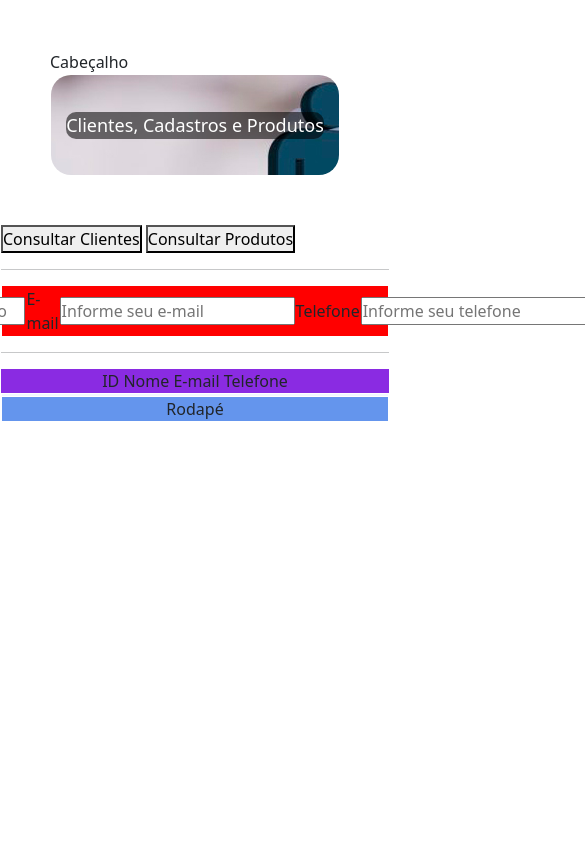
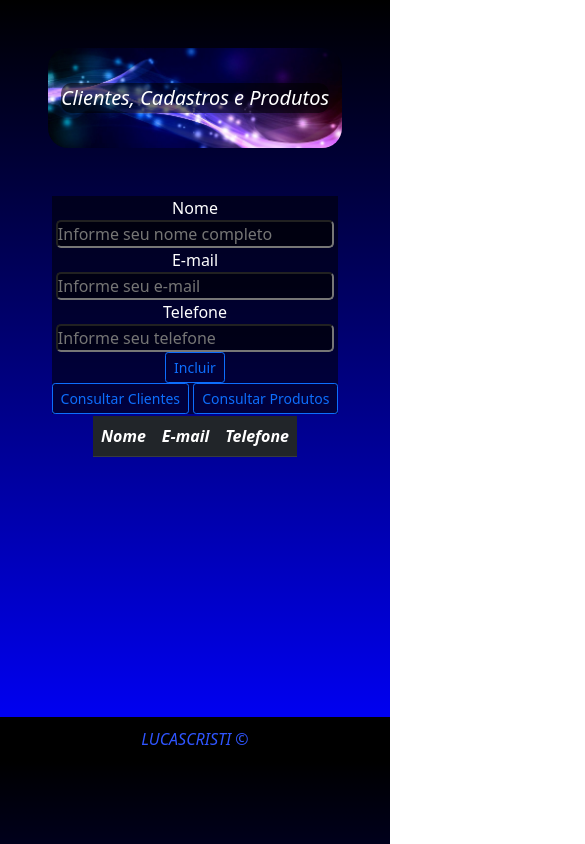
Before and after one commit to LucasCristi/React21, a plain HTML site: page aula010622/Consulta.html in a window 390 px wide. Shown: the top 844 px of the page, 585 px wide, since content can reach past the window. Drawn offline with nearby package versions, Linux system fonts and the light colour scheme; no server answers.

Commit message:
Feito estilização, responsividade e mudanças no layout. Realizar alterações e verificar pequena borda

```diff
--- /dev/null
+++ b/EstruturaHTML/Exemplo.css
@@ -0,0 +1,50 @@
+.container {
+    display: grid;
+    /* grid-template-columns: 100px 100px 100px; */
+    grid-template-rows: 100px 100px 100px;
+    grid-gap: 1rem;
+}
+
+.container>div {
+    display: flex;
+    justify-content: center;
+    align-items: center;
+    border-radius: 3px;
+    background-color: blue;
+    font: 50px Helvetica;
+    color: #fff;
+}
+
+.item1 {}
+
+.item2 {
+    grid-column-start: 2;
+    grid-column-end: 4;
+
+}
+
+.item3 {
+    grid-row-start: 2;
+    grid-row-end: 10;
+}
+
+.item4 {
+    grid-row-start: 2;
+    grid-row-end: 10;
+    grid-column-start: 2;
+    grid-column-end: 4;
+}
+
+.item6 {
+    grid-column-start: 2;
+    grid-column-end: 4;
+}
+
+@media screen (max-width:480px) {
+    .container {
+        display: flex;
+        justify-content: center;
+        align-items: center;
+
+    }
+}
--- a/aula010622/Consulta.html
+++ b/aula010622/Consulta.html
@@ -15,7 +15,6 @@
 <body onload="load()">
     <header>
         <div class="container p-5">
-            Cabeçalho
             <div class="containerimg">
                 <label class="topo">Clientes, Cadastros e Produtos</label>
             </div>
@@ -23,10 +22,7 @@
         </div>
     </header>
 
-    <button>Consultar Clientes</button>
-    <button>Consultar Produtos</button>
 
-    <hr />
     <thead class="thead">
 
 
@@ -39,29 +35,30 @@
             <input type="email" id="email" placeholder="Informe seu e-mail" />
             <label for="nome">Telefone</label>
             <input type="tel" id="fone" placeholder="Informe seu telefone" />
-            <button onclick="enviarDados()">Incluir</button>
+            <button onclick="enviarDados()" class="btn btn-outline-primary btn-sm">Incluir</button>
+
+
+            <div class="botoes">
+                <button class="btn btn-outline-primary btn-sm">Consultar Clientes</button>
+                <button class="btn btn-outline-primary btn-sm">Consultar Produtos</button>
+            </div>
 
         </div>
-        <hr>
+
         <div class="dadoscadastro">
-
-            <tr>
-                <th>ID</th>
-                <th>Nome</th>
-                <th>E-mail</th>
-                <th>Telefone</th>
-
-            </tr>
-        </div>
-
+        <table class="table table-dark">
+        </thead>
+        <tr>
+            <th>Nome</th>
+            <th>E-mail</th>
+            <th>Telefone</th>
+        </tr>
+        <tbody id="dados" id="limpar"></tbody>
     </thead>
-
-    <table>
-        <tbody id="dados" id="limpar"></tbody>
-    </table>
+</table>
+</div>
 
 
-    </thead>
     <script>
 
 
@@ -107,7 +104,7 @@
     </script>
 
     <footer class="rodape">
-        Rodapé
+        LUCASCRISTI ©
     </footer>
 
 </body>
--- a/aula010622/consulta.css
+++ b/aula010622/consulta.css
@@ -1,48 +1,76 @@
 *{
-    margin: 1px;
+    margin: 0px;
     padding: 0;
 }
 
-
+body{
+    display: flex;
+    display: grid;
+    width: 100%;
+    margin: 0;
+    /* background-image: url(./2.-As-principais-formas-de-captação-de-clientes-na-internet.jpg);
+    background-repeat: no-repeat;
+    background-size: cover; */
+}
 
 .containerimg {
-    background-image: url(./2.-As-principais-formas-de-captação-de-clientes-na-internet.jpg);
+   background-color: rgba(0, 0, 0, 0.55);
     background-repeat: no-repeat;
     height: 100px;
     display: flex;
     align-items: center;
     border-radius: 20px;
     justify-content: center;
+    width: 100%;
+}
+
+header{
+    width: 100%;
 
 }
 
 .containerimg>h1{
-    background-color: rgba(0, 0, 0, 0.55);
+
     border-radius: 20px;
     display: flex;
 }
 
+
 .thead{
-    background-color: aqua;
-    display: flex;
+
+    display: grid;
     justify-content: center;
+
 }
+
 .dadoscliente{
-    background-color: red;
+    background-color: rgba(0, 0, 0, 0.55);
     display: flex;
     align-items: center;
     justify-content: center;
+    grid-row-start: 2;
+    grid-column-start: 2;
+    grid-column-end: 1;
+    color: white;
+    width: auto;
+    margin: 2px;
+}
+
+button:hover{
+    background-color: aliceblue;
 }
 
 table{
-    background-color: aliceblue;
+    background-color: rgba(0, 0, 0, 0.55);
     display: flex;
+    align-items: center;
     justify-content: center;
+    color: white;
 }
 
 
 .topo{
-    background-color: rgba(0, 0, 0, 0.55);
+
     color: white;
     border-radius: 10px;
     font-size: large;
@@ -50,21 +78,131 @@ table{
 }
 
 .rodape{
-    background-color: cornflowerblue;
+    background-color: black;
+    color: white;
     justify-content: center;
     display: flex;
+    padding: 2px;
+    margin-top: 22rem;
+    padding: 10px;
 }
 
 tbody{
-    background-color: deeppink;
-    display: flex;
-    flex-direction: column;
-    justify-content: center;
+
+    grid-row-start: 8;
+    grid-column-start: 2;
+
 }
 
 .dadoscadastro{
-    background-color: blueviolet;
+
     display: flex;
     justify-content: center;
-    margin: auto;
+    color: white;
+    word-spacing: 150px;
+    font-style: oblique;
 }
+
+table{
+    padding: 2px;
+    display: flex;
+    align-items: center;
+    justify-content: center;
+    flex-direction: column;
+}
+
+@media screen and (max-width: 720px) {
+
+    *{
+        margin: 0;
+        padding: 0;
+    }
+
+    body{
+        display: flex;
+        justify-content: center;
+        align-items: center;
+        flex-direction: column;
+        width: 100%;
+        margin: 0;
+        background-image: linear-gradient(black,blue);
+    }
+
+    .dadoscliente{
+        display: flex;
+        justify-content: center;
+        align-items: center;
+        flex-direction: column;
+        max-width: 100%;
+        margin: 0;
+    }
+
+    tbody{
+        display: flex;
+        flex-direction: column;
+        align-items: center;
+        justify-content: center;
+
+    }
+
+    table{
+        display: flex;
+        flex-direction: column;
+        align-items: center;
+        justify-content: center;
+        background: none;
+    }
+
+    .rodape{
+        width: 100%;
+        margin-top: 15rem;
+    }
+
+    tbody#dados{
+        color: rgba(0, 0, 0, 0);
+
+    }
+
+    td{
+        color: white;
+        border-radius: 5px;
+        line-height: 1.7;
+    }
+
+    label:hover{
+        color: blue;
+    }
+
+    label.topo{
+        font-style: italic;
+        font-size: 20px;
+        font-weight: 100;
+        background-color: rgba(0, 0, 0, 0.55);
+
+    }
+
+    input, input#email, input#fone{
+        width: 97%;
+        border-radius: 5px;
+        margin: auto;
+        background-color: rgba(0, 0, 0, 0.55);
+        color: white;
+    }
+
+    footer.rodape{
+        font-style: italic;
+        color: rgb(47, 85, 255);
+    }
+
+    .containerimg{
+        background-image: url(./abstratos-arte-digital-roxos-imagem-de-fundo.jpg);
+        background-repeat: no-repeat;
+        background-size: cover;
+        background-position: center;
+    }
+
+    .dadoscadastro{
+        width: 80%;
+    }
+
+}
```
Also changed, not shown: EstruturaHTML/Exemplo1.html (added, +27 -0 lines), aula010622/db.json (+3 -15 lines), aula010622/abstratos-arte-digital-roxos-imagem-de-fundo.jpg (added), aula010622/i524635.jpeg (added).
